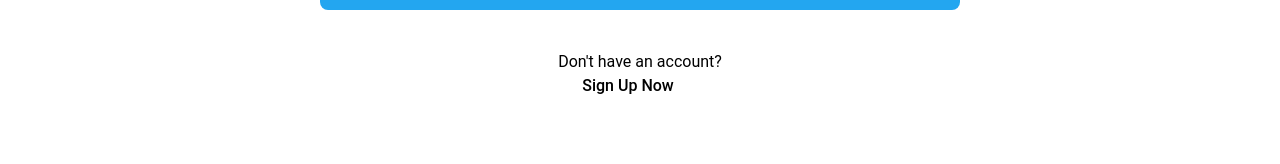
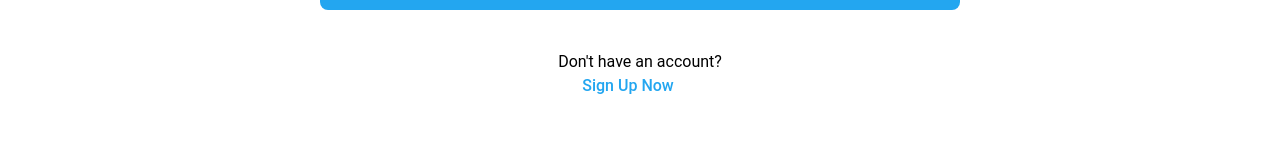
Before and after one commit to Aayush-prog/DevX, a React (Vite) app in the folder Frontend/: page /login in a window 1280 px wide. Shown: the part 454-618 px from the top of the page. Built offline with nearby package versions, Linux system fonts and the light colour scheme.

Commit message:
email bug fix

```diff
--- a/Frontend/src/loggedIn/Home.jsx
+++ b/Frontend/src/loggedIn/Home.jsx
@@ -42,7 +42,7 @@ function ClientHome() {
         <div className="xl:px-20 lg:px-10 px-5 mt-5 xl:mt-10 xl:space-y-20 space-y-8">
           <div className="relative">
             <div className="absolute inset-0 -z-10 mx-auto w-[300px] h-[50px] lg:w-[600px]  bg-gradient-to-r from-[#4A90E2] to-[#50E3C2] rounded-full blur-3xl opacity-50"></div>
-            <h1 className="mx-auto w-1/2 text-center text-xl lg:text-3xl xl:text-4xl 2xl:text-6xl font-bold ">
+            <h1 className="mx-auto text-center text-xl lg:text-3xl xl:text-4xl 2xl:text-6xl font-bold ">
               Welcome <span className="text-blue">{user.name} </span> !
             </h1>
           </div>
--- a/Frontend/src/loggedOut/Login.jsx
+++ b/Frontend/src/loggedOut/Login.jsx
@@ -122,7 +122,7 @@ export default function Login() {
             <br></br>
             <Link
               to="/signup"
-              className="inline-flex items-center font-medium text-blue-600 dark:text-blue-500 hover:underline"
+              className="text-blue inline-flex items-center font-medium text-blue-600 dark:text-blue-500 hover:underline"
             >
               Sign Up Now
               <svg
```
Also changed, not shown: 2 other files (tests, documents, lock files or other folders).
